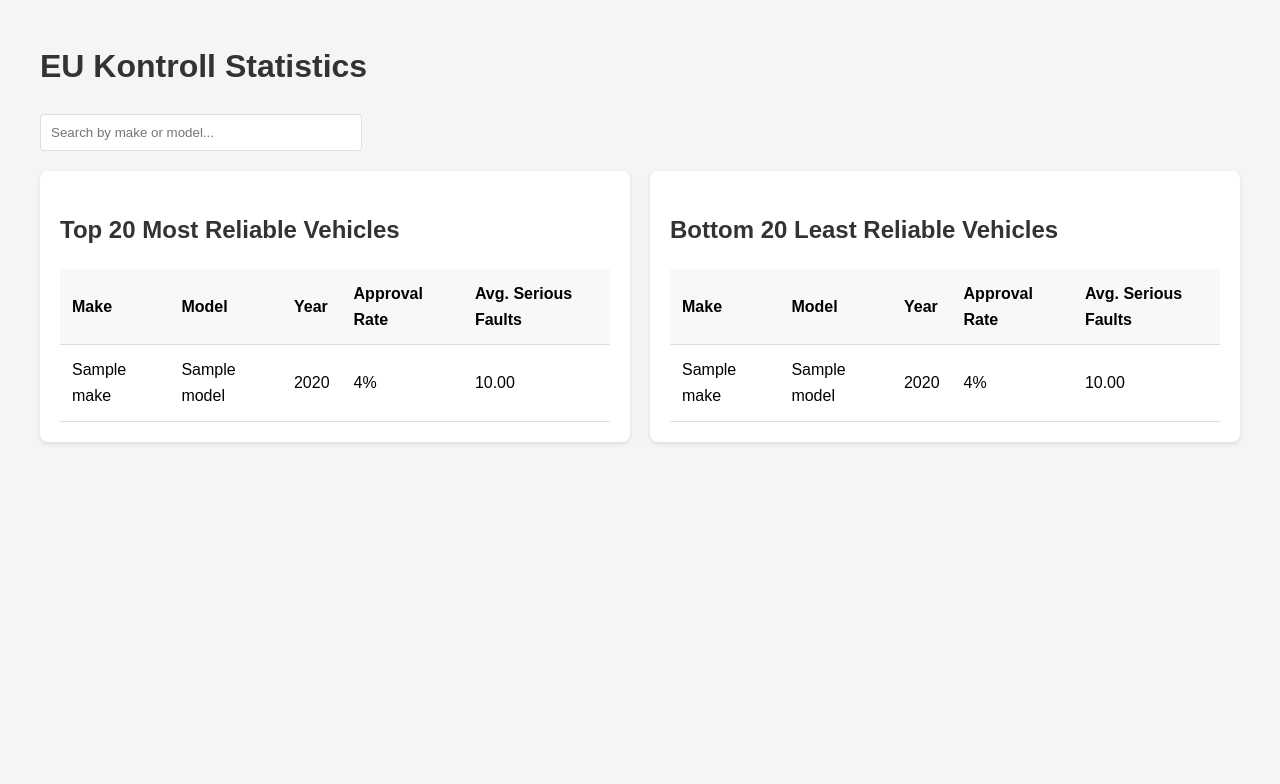
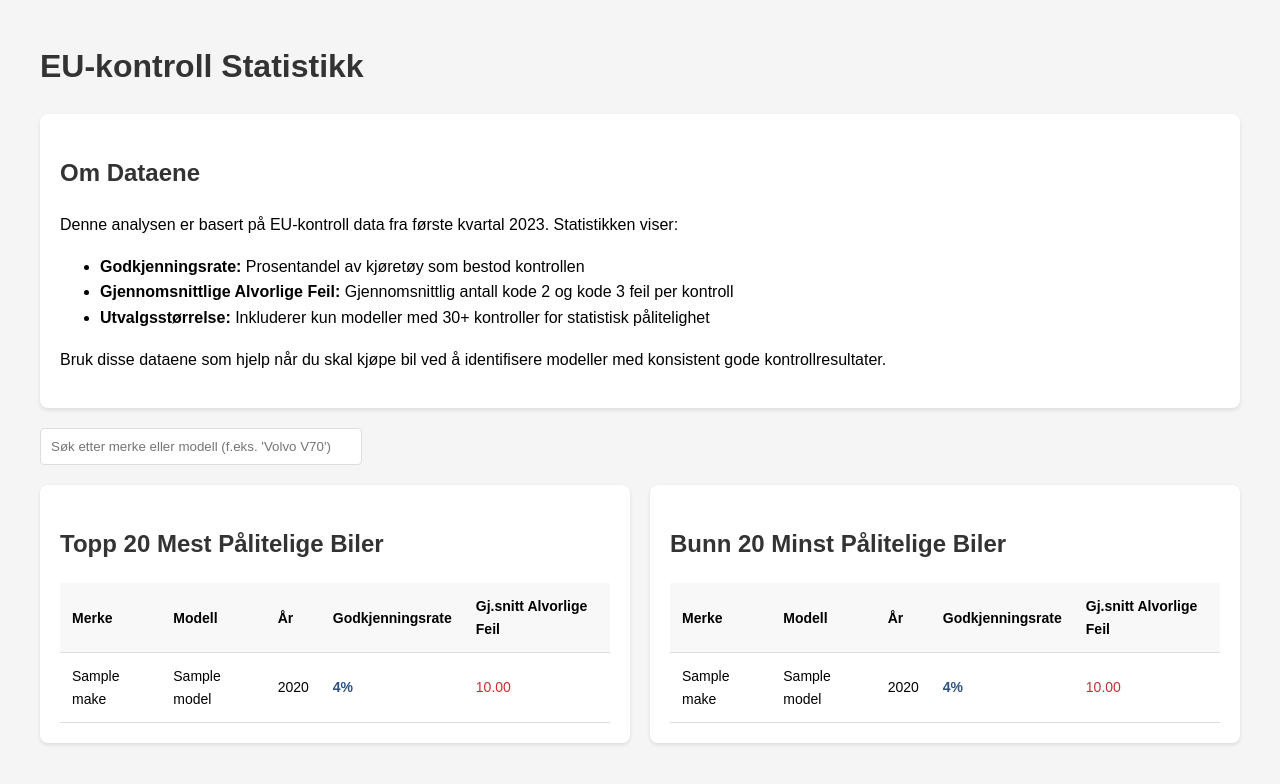
Before and after one commit to w3bdesign/Statens-Vegvesen-EU, a Flask app: template src/templates/index.html in a window 1280 px wide. Shown: the top 784 px of the page. Run offline with Flask 3, Linux system fonts and the light colour scheme; the template is opened without the code that fills it: most values are stand-ins (such as "Sample title", 1, 10 or a date in 2020).

Commit message:
🌐 i18n: translate UI to Norwegian (bokmål)
Add descriptive intro section explaining data usage and improve styling
with better formatting for approval rates and faults. Update search
functionality with loading indicator and error handling.

```diff
--- a/src/templates/index.html
+++ b/src/templates/index.html
@@ -1,9 +1,9 @@
 <!DOCTYPE html>
-<html lang="en">
+<html lang="nb">
 <head>
     <meta charset="UTF-8">
     <meta name="viewport" content="width=device-width, initial-scale=1.0">
-    <title>EU Kontroll Statistics</title>
+    <title>EU-kontroll Statistikk</title>
     <style>
         body {
             font-family: Arial, sans-serif;
@@ -19,14 +19,30 @@
         h1, h2 {
             color: #333;
         }
+        .intro {
+            background: white;
+            padding: 20px;
+            border-radius: 8px;
+            box-shadow: 0 2px 4px rgba(0,0,0,0.1);
+            margin-bottom: 20px;
+        }
         .search-container {
             margin: 20px 0;
+            position: relative;
         }
         #searchInput {
             padding: 10px;
             width: 300px;
             border: 1px solid #ddd;
             border-radius: 4px;
+        }
+        .loading {
+            display: none;
+            position: absolute;
+            right: 10px;
+            top: 50%;
+            transform: translateY(-50%);
+            color: #666;
         }
         .vehicle-lists {
             display: grid;
@@ -49,6 +65,7 @@
             width: 100%;
             border-collapse: collapse;
             margin-top: 10px;
+            font-size: 14px;
         }
         th, td {
             padding: 12px;
@@ -57,6 +74,7 @@
         }
         th {
             background-color: #f8f8f8;
+            font-weight: bold;
         }
         tr:hover {
             background-color: #f5f5f5;
@@ -69,27 +87,46 @@
             box-shadow: 0 2px 4px rgba(0,0,0,0.1);
             display: none;
         }
+        .approval-rate {
+            font-weight: bold;
+            color: #2c5282;
+        }
+        .fault-count {
+            color: #c53030;
+        }
     </style>
 </head>
 <body>
     <div class="container">
-        <h1>EU Kontroll Statistics</h1>
+        <h1>EU-kontroll Statistikk</h1>
+
+        <div class="intro">
+            <h2>Om Dataene</h2>
+            <p>Denne analysen er basert på EU-kontroll data fra første kvartal 2023. Statistikken viser:</p>
+            <ul>
+                <li><strong>Godkjenningsrate:</strong> Prosentandel av kjøretøy som bestod kontrollen</li>
+                <li><strong>Gjennomsnittlige Alvorlige Feil:</strong> Gjennomsnittlig antall kode 2 og kode 3 feil per kontroll</li>
+                <li><strong>Utvalgsstørrelse:</strong> Inkluderer kun modeller med 30+ kontroller for statistisk pålitelighet</li>
+            </ul>
+            <p>Bruk disse dataene som hjelp når du skal kjøpe bil ved å identifisere modeller med konsistent gode kontrollresultater.</p>
+        </div>
 
         <div class="search-container">
-            <input type="text" id="searchInput" placeholder="Search by make or model...">
+            <input type="text" id="searchInput" placeholder="Søk etter merke eller modell (f.eks. 'Volvo V70')">
+            <span class="loading" id="loadingIndicator">Søker...</span>
         </div>
 
         <div class="search-results" id="searchResults">
-            <h2>Search Results</h2>
+            <h2>Søkeresultater</h2>
             <table id="searchResultsTable">
                 <thead>
                     <tr>
-                        <th>Make</th>
-                        <th>Model</th>
-                        <th>Year</th>
-                        <th>Approval Rate</th>
-                        <th>Avg. Serious Faults</th>
-                        <th>Total Inspections</th>
+                        <th>Merke</th>
+                        <th>Modell</th>
+                        <th>År</th>
+                        <th>Godkjenningsrate</th>
+                        <th>Gj.snitt Alvorlige Feil</th>
+                        <th>Antall Kontroller</th>
                     </tr>
                 </thead>
                 <tbody></tbody>
@@ -98,15 +135,15 @@
 
         <div class="vehicle-lists">
             <div class="vehicle-list">
-                <h2>Top 20 Most Reliable Vehicles</h2>
+                <h2>Topp 20 Mest Pålitelige Biler</h2>
                 <table>
                     <thead>
                         <tr>
-                            <th>Make</th>
-                            <th>Model</th>
-                            <th>Year</th>
-                            <th>Approval Rate</th>
-                            <th>Avg. Serious Faults</th>
+                            <th>Merke</th>
+                            <th>Modell</th>
+                            <th>År</th>
+                            <th>Godkjenningsrate</th>
+                            <th>Gj.snitt Alvorlige Feil</th>
                         </tr>
                     </thead>
                     <tbody>
@@ -115,8 +152,8 @@
                             <td>{{ vehicle.make }}</td>
                             <td>{{ vehicle.model }}</td>
                             <td>{{ vehicle.year }}</td>
-                            <td>{{ vehicle.approval_rate }}%</td>
-                            <td>{{ "%.2f"|format(vehicle.avg_serious_faults) }}</td>
+                            <td class="approval-rate">{{ vehicle.approval_rate }}%</td>
+                            <td class="fault-count">{{ "%.2f"|format(vehicle.avg_serious_faults) }}</td>
                         </tr>
                         {% endfor %}
                     </tbody>
@@ -124,15 +161,15 @@
             </div>
 
             <div class="vehicle-list">
-                <h2>Bottom 20 Least Reliable Vehicles</h2>
+                <h2>Bunn 20 Minst Pålitelige Biler</h2>
                 <table>
                     <thead>
                         <tr>
-                            <th>Make</th>
-                            <th>Model</th>
-                            <th>Year</th>
-                            <th>Approval Rate</th>
-                            <th>Avg. Serious Faults</th>
+                            <th>Merke</th>
+                            <th>Modell</th>
+                            <th>År</th>
+                            <th>Godkjenningsrate</th>
+                            <th>Gj.snitt Alvorlige Feil</th>
                         </tr>
                     </thead>
                     <tbody>
@@ -141,8 +178,8 @@
                             <td>{{ vehicle.make }}</td>
                             <td>{{ vehicle.model }}</td>
                             <td>{{ vehicle.year }}</td>
-                            <td>{{ vehicle.approval_rate }}%</td>
-                            <td>{{ "%.2f"|format(vehicle.avg_serious_faults) }}</td>
+                            <td class="approval-rate">{{ vehicle.approval_rate }}%</td>
+                            <td class="fault-count">{{ "%.2f"|format(vehicle.avg_serious_faults) }}</td>
                         </tr>
                         {% endfor %}
                     </tbody>
@@ -155,14 +192,23 @@
         const searchInput = document.getElementById('searchInput');
         const searchResults = document.getElementById('searchResults');
         const searchResultsTable = document.getElementById('searchResultsTable').getElementsByTagName('tbody')[0];
+        const loadingIndicator = document.getElementById('loadingIndicator');
 
         let debounceTimeout;
 
         searchInput.addEventListener('input', function() {
             clearTimeout(debounceTimeout);
+            const query = this.value.trim();
+
+            if (query.length < 2) {
+                searchResults.style.display = 'none';
+                loadingIndicator.style.display = 'none';
+                return;
+            }
+
             debounceTimeout = setTimeout(() => {
-                const query = this.value.trim();
-                if (query.length >= 2) {
+                loadingIndicator.style.display = 'block';
+
                 fetch(`/search?query=${encodeURIComponent(query)}`)
                     .then(response => response.json())
                     .then(data => {
@@ -175,15 +221,18 @@
                                 <td>${vehicle.make}</td>
                                 <td>${vehicle.model}</td>
                                 <td>${vehicle.year}</td>
-                                    <td>${vehicle.approval_rate}%</td>
-                                    <td>${vehicle.avg_serious_faults.toFixed(2)}</td>
+                                <td class="approval-rate">${vehicle.approval_rate}%</td>
+                                <td class="fault-count">${vehicle.avg_serious_faults.toFixed(2)}</td>
                                 <td>${vehicle.total_inspections}</td>
                             `;
                         });
+
+                        loadingIndicator.style.display = 'none';
+                    })
+                    .catch(error => {
+                        console.error('Feil:', error);
+                        loadingIndicator.style.display = 'none';
                     });
-                } else {
-                    searchResults.style.display = 'none';
-                }
             }, 300);
         });
     </script>
```
Lines whose indentation alone changed are shown as unchanged.
